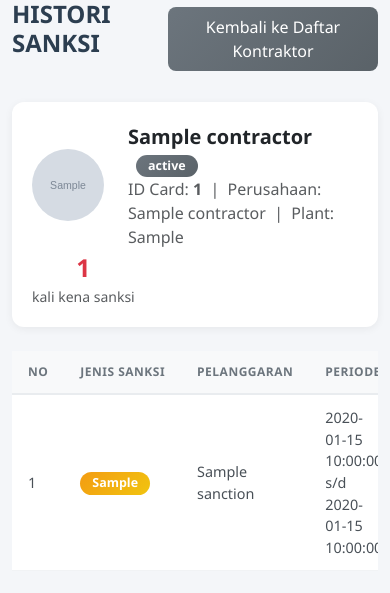
After one commit to ayahbaik2020-afk/idcard, a PHP site: template templates/sanctions/history.php in a window 390 px wide. The commit adds this page. Shown: the top 593 px of the page. Run offline with PHP 8.4, Linux system fonts and the light colour scheme; the template is opened without the code that fills it: most values are stand-ins (such as "Sample title", 1, 10 or a date in 2020); grey boxes marked "Sample" are stand-in pictures; a stand-in replaces the project's code that opens the database connection.

Commit message:
sanctions: fix per-contractor History Sanksi page (was falling through to banned list)
Router for page=sanctions had no history case, so the History Sanksi button on the contractors list rendered the banned list; SanctionController::history also included the wrong template. Add router case, rewrite history() to fetch contractor info + per-sanction status labels + total count, add templates/sanctions/history.php. Mobile P2K3 history heading now shows (Nx kena sanksi).

```diff
--- a/public/index.php
+++ b/public/index.php
@@ -64,9 +64,6 @@ switch ($page) {
             case 'create':
                 $controller->create();
                 break;
-                case 'history':
-                    $controller->history($_GET['contractor_id'] ?? null);
-                    break;
             case 'store':
                 $controller->store();
                 break;
@@ -127,6 +124,9 @@ switch ($page) {
                 break;
             case 'release':
                 $controller->release($id);
+                break;
+            case 'history':
+                $controller->history($_GET['contractor_id'] ?? null);
                 break;
             default:
                 $controller->index();
--- /dev/null
+++ b/templates/sanctions/history.php
@@ -0,0 +1,101 @@
+<div class="d-flex justify-content-between align-items-center mb-4">
+    <h2 class="page-title">HISTORI SANKSI</h2>
+    <a href="index.php?page=contractors" class="btn btn-secondary">Kembali ke Daftar Kontraktor</a>
+</div>
+
+<?php if ($contractor): ?>
+<div class="card border-primary mb-4">
+    <div class="card-body">
+        <div class="row align-items-center">
+            <div class="col-auto">
+                <?php if (!empty($contractor['photo'])): ?>
+                    <img src="/idcard/uploads/photos/<?php echo htmlspecialchars($contractor['photo']); ?>" alt="Photo of <?php echo htmlspecialchars($contractor['name']); ?>" class="rounded-circle" style="width:72px;height:72px;object-fit:cover;" />
+                <?php else: ?>
+                    <i class="bi bi-person-fill fs-1 text-primary" style="font-size:5rem !important;"></i>
+                <?php endif; ?>
+            </div>
+            <div class="col">
+                <span class="fs-5 fw-bold"><?php echo htmlspecialchars($contractor['name']); ?></span>
+                <span class="ms-2 badge bg-<?php echo $contractor['status'] == 'Active' ? 'success' : ($contractor['status'] == 'Banned' ? 'danger' : 'secondary'); ?>">
+                    <?php echo htmlspecialchars($contractor['status']); ?>
+                </span>
+                <div class="text-muted">
+                    ID Card: <strong><?php echo htmlspecialchars($contractor['id_card']); ?></strong> &nbsp;|&nbsp;
+                    Perusahaan: <?php echo htmlspecialchars($contractor['company_name']); ?> &nbsp;|&nbsp;
+                    Plant: <?php echo htmlspecialchars($contractor['plant_location']); ?>
+                </div>
+            </div>
+            <div class="col-auto text-center">
+                <div class="fs-2 fw-bold text-danger"><?php echo $total_count; ?></div>
+                <div class="text-muted small">kali kena sanksi</div>
+            </div>
+        </div>
+    </div>
+</div>
+<?php endif; ?>
+
+<?php if (empty($sanctions)): ?>
+<div class="alert alert-info">Kontraktor ini tidak punya catatan sanksi.</div>
+<?php else: ?>
+<div class="table-responsive">
+    <table class="table log-table">
+        <thead>
+            <tr>
+                <th>No</th>
+                <th>Jenis Sanksi</th>
+                <th>Pelanggaran</th>
+                <th>Periode</th>
+                <th>Status</th>
+                <th>Alasan</th>
+                <th>Asal Data</th>
+                <th>Aksi</th>
+            </tr>
+        </thead>
+        <tbody>
+            <?php foreach ($sanctions as $i => $s): ?>
+            <tr>
+                <td><?php echo $i + 1; ?></td>
+                <td>
+                    <span class="badge bg-<?php echo $s['sanction_type'] == 'BANNED' ? 'danger' : 'warning text-dark'; ?>">
+                        <?php echo htmlspecialchars($s['sanction_type']); ?>
+                    </span>
+                    <?php if ($s['is_permanent'] == 1): ?>
+                        <span class="badge bg-dark">PERMANEN</span>
+                    <?php endif; ?>
+                </td>
+                <td><?php echo htmlspecialchars($s['violation_name'] ?? '-'); ?></td>
+                <td>
+                    <?php echo htmlspecialchars($s['start_date']); ?>
+                    <?php if ($s['is_permanent'] == 1): ?>
+                        <span class="text-muted">(permanen)</span>
+                    <?php else: ?>
+                        s/d <?php echo htmlspecialchars($s['end_date'] ?? '-'); ?>
+                    <?php endif; ?>
+                </td>
+                <td>
+                    <?php if ($s['status'] == 'Dicabut'): ?>
+                        <span class="badge bg-secondary">Dicabut</span>
+                    <?php elseif ($s['status'] == 'Berlaku' || $s['status'] == 'Berlaku (permanen)'): ?>
+                        <span class="badge bg-success"><?php echo htmlspecialchars($s['status']); ?></span>
+                    <?php else: ?>
+                        <span class="badge bg-dark">Selesai</span>
+                    <?php endif; ?>
+                </td>
+                <td><?php echo htmlspecialchars($s['reason'] ?? '-'); ?></td>
+                <td>
+                    <span class="badge bg-<?php echo ($s['source'] ?? 'local') == 'mobile' ? 'info' : 'secondary'; ?>">
+                        <?php echo htmlspecialchars($s['source'] ?? 'local'); ?>
+                    </span>
+                </td>
+                <td>
+                    <a href="index.php?page=sanctions&action=edit&id=<?php echo $s['id']; ?>" class="btn btn-sm btn-warning">Edit</a>
+                    <?php if (empty($s['revoked_at']) && ($s['is_permanent'] == 1 || empty($s['end_date']) || $s['end_date'] >= date('Y-m-d'))): ?>
+                        <a href="index.php?page=sanctions&action=release&id=<?php echo $s['id']; ?>" class="btn btn-sm btn-dark" onclick="return confirm('Akhiri sanksi ini sekarang?')">Release</a>
+                    <?php endif; ?>
+                </td>
+            </tr>
+            <?php endforeach; ?>
+        </tbody>
+    </table>
+</div>
+<?php endif; ?>
```
Also changed, not shown: WORK_LOG.md (+24 -0 lines), mobile-app/app/p2k3/page.tsx (+8 -1 lines), src/Controllers/SanctionController.php (+34 -2 lines).
